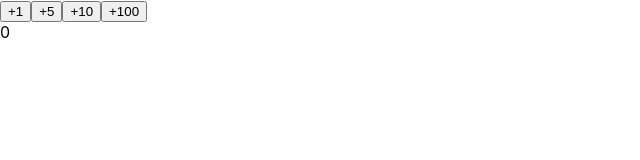
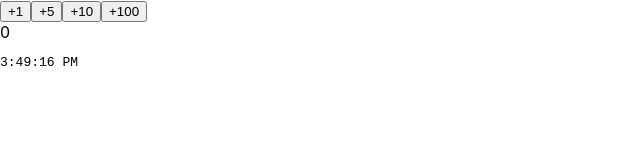
Before and after one commit to kavinda-ravishan/Pluralsight_React_Getting_Started, a React (Create React App) app: page / in a window 1280 px wide. Shown: the top 160 px of the page, without its empty margins (0-640 px from the left). Built offline with nearby package versions, Linux system fonts and the light colour scheme.

Commit message:
reconciliation in action

```diff
--- a/src/index.js
+++ b/src/index.js
@@ -23,10 +23,17 @@ function Display(props) {
   return <div>{props.message}</div>;
 }
 
+function DisplayTime(props) {
+  return <pre>{props.time}</pre>;
+}
+
 function App() {
   const [counter, setCounter] = useState(0);
   const incrementCounter = (incrementValue) =>
     setCounter(counter + incrementValue);
+
+  const [time, setTime] = useState(new Date().toLocaleTimeString());
+  setInterval(() => setTime(new Date().toLocaleTimeString()), 1000);
 
   return (
     <div>
@@ -35,6 +42,7 @@ function App() {
       <Button onClickFunction={incrementCounter} increment={10} />
       <Button onClickFunction={incrementCounter} increment={100} />
       <Display message={counter} />
+      <DisplayTime time={time} />
     </div>
   );
 }
```
